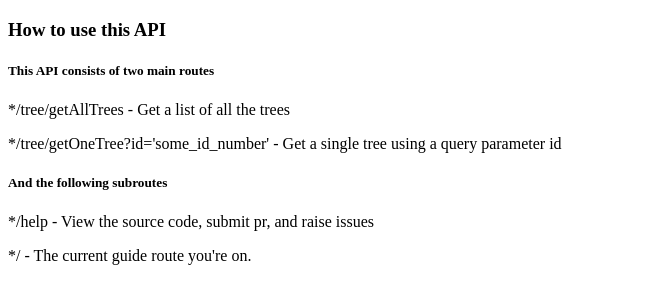
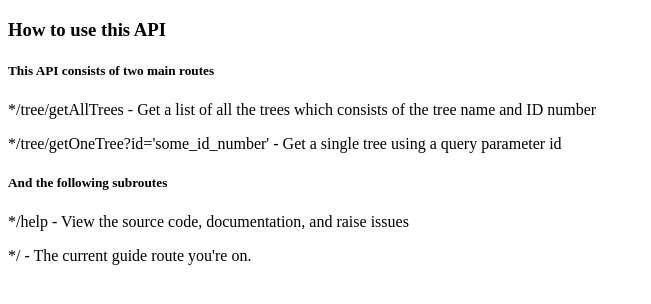
Before and after one commit to PraisEneh/WSUArboretumAPI, a website: page views/index.html in a window 1280 px wide. Shown: the whole page, without its empty margins (0-651 px from the left). Drawn offline with Linux system fonts and the light colour scheme.

Commit message:
updated documentation

```diff
--- a/views/index.html
+++ b/views/index.html
@@ -11,12 +11,12 @@
 
     <h5>This API consists of two main routes</h5>
 
-    <p>*/tree/getAllTrees - Get a list of all the trees</p>
+    <p>*/tree/getAllTrees - Get a list of all the trees which consists of the tree name and ID number</p>
 
     <p>*/tree/getOneTree?id='some_id_number' - Get a single tree using a query parameter id</p>
 
     <h5>And the following subroutes</h5>
-    <p>*/help - View the source code, submit pr, and raise issues</p>
+    <p>*/help - View the source code, documentation, and raise issues</p>
     <p>*/ - The current guide route you're on.</p>
 </body>
 </html>
```
Also changed, not shown: README.md.
